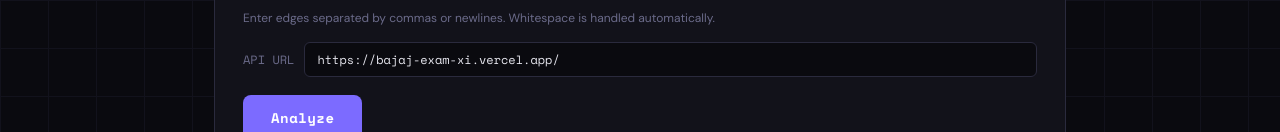
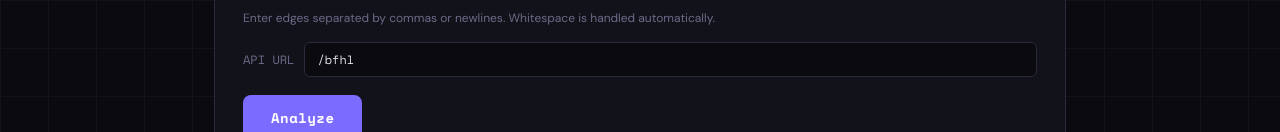
Before and after one commit to Aman-parjapati/bajaj-exam, a website: page public/index.html in a window 1280 px wide. Shown: the part 432-564 px from the top of the page. Drawn offline with nearby package versions, Linux system fonts and the light colour scheme.

Commit message:
final commit & minor url changes

```diff
--- a/public/index.html
+++ b/public/index.html
@@ -25,7 +25,7 @@
 
     <div class="url-row">
       <span class="url-label">API URL</span>
-      <input type="text" id="apiUrl" value="https://bajaj-exam-xi.vercel.app/" placeholder="https://your-api.com/bfhl" />
+      <input type="text" id="apiUrl" value="/bfhl" placeholder="https://your-api.com/bfhl" />
     </div>
 
     <button class="btn" id="submitBtn" onclick="submitData()">
```
